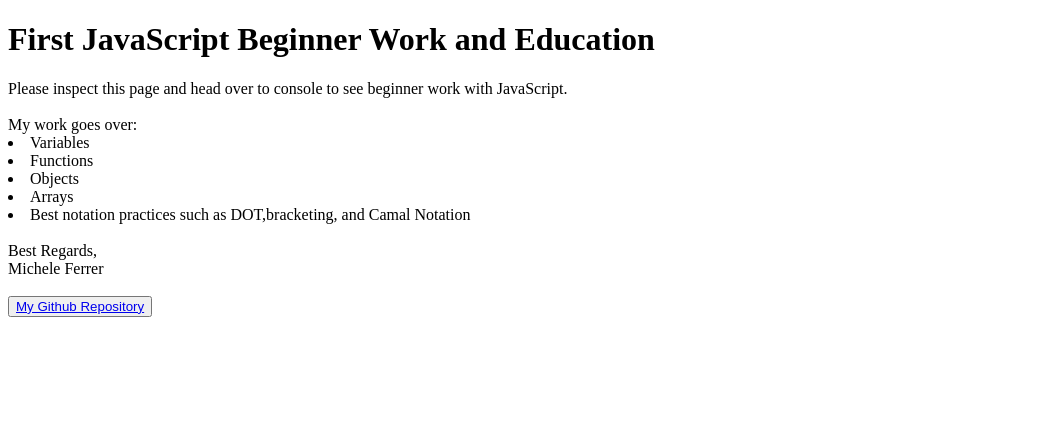
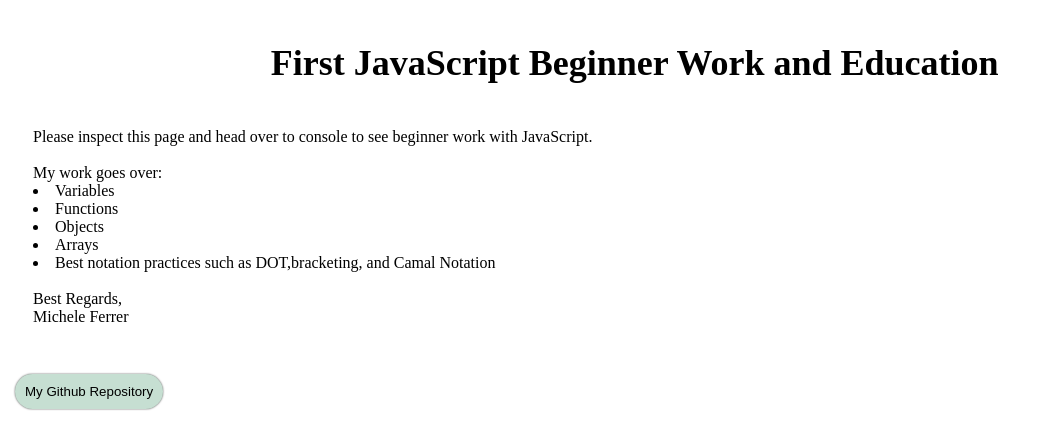
Before and after one commit to MicheleFerrer/JS-DEMO2.0, a plain HTML site: page index.html in a window 1280 px wide. Shown: the whole page, without its empty margins (0-1052 px from the left). Drawn offline with Linux system fonts and the light colour scheme.

Commit message:
Added CSS styling and experimented with button animations

```diff
--- a/index.html
+++ b/index.html
@@ -5,8 +5,11 @@
     <meta name="viewport" content="width=device-width, initial-scale=1.0">
     <title>Document</title>
 </head>
-    <link rel="stylesheet" type="text/css" href="styles.css">
-    <h1>First JavaScript Beginner Work and Education</h1>
+    <link rel="stylesheet" type="text/css" href="style.css">
+    <div class="Title">
+        <h1>First JavaScript Beginner Work and Education</h1>
+    </div>
+    <div class="body">
         <p1> Please inspect this page and head over to console to see beginner work with JavaScript. </p1>
             <br>
             <br>
@@ -17,15 +20,20 @@
                 <li>Objects</li>
                 <li>Arrays</li>
                 <li>Best notation practices such as DOT,bracketing, and Camal Notation</li>
+
             <br>
         <p3>Best Regards,</p3>
             <br>
         <p4>Michele Ferrer</p4>
+    </div>
             <br>
             <br>
-        <button>
-            <a href="https://github.com/MicheleFerrer/JS-DEMO2.0"> My Github Repository </a>
-        </button>
+            <div class="button-container">
+            <button>
+                <a href="https://github.com/MicheleFerrer/JS-DEMO2.0"> <div id='button-text'>
+                    My Github Repository </a></div>
+            </button>
+                </div>
 
     <script src="index.js">
     </script>
--- a/style.css
+++ b/style.css
@@ -0,0 +1,67 @@
+
+
+
+
+.Title{
+margin-left: 20%;
+font-weight: 400;
+font-size: large;
+padding: 10px;
+}
+
+.body{
+    padding-left: 5px;
+    margin: 20px;
+    font-size: medium;
+    margin-block: 10px;
+}
+
+
+.button-container {
+    background-color: #ffffff;
+    padding: 0px;
+    border-radius: 40px;
+    max-width: fit-content;
+    margin-bottom: 0px;
+    margin-left:5px;
+}
+
+.button-container button {
+    background-color: #c6dfd2;
+    text-emphasis-color: none;
+    padding: 10px 10px 10px 10px;
+    border: none;
+    border-radius: 20px;
+    cursor: pointer;
+    margin: 2px;
+    outline: none;
+    box-shadow: 0 0 2px rgb(74, 74, 74);
+}
+.button-container button a {
+    color: inherit; /* Inherit text color from parent */
+    text-decoration: none; /* Remove underline */
+}
+
+
+.button-container button:focus {
+    outline: 0; /* Remove the default focus outline */
+    box-shadow: 0 0 5px rgba(0, 0, 0, 0.5); /* Add a custom box shadow */
+}
+
+
+@keyframes pulse {
+    0% {
+        transform: scale(1);
+    }
+    50% {
+        transform: scale(1.06);
+    }
+    100% {
+        transform: scale(1);
+    }
+}
+
+.button-container:hover {
+    animation: pulse 2s infinite;
+    background-color: #aac1b4;
+}
```
